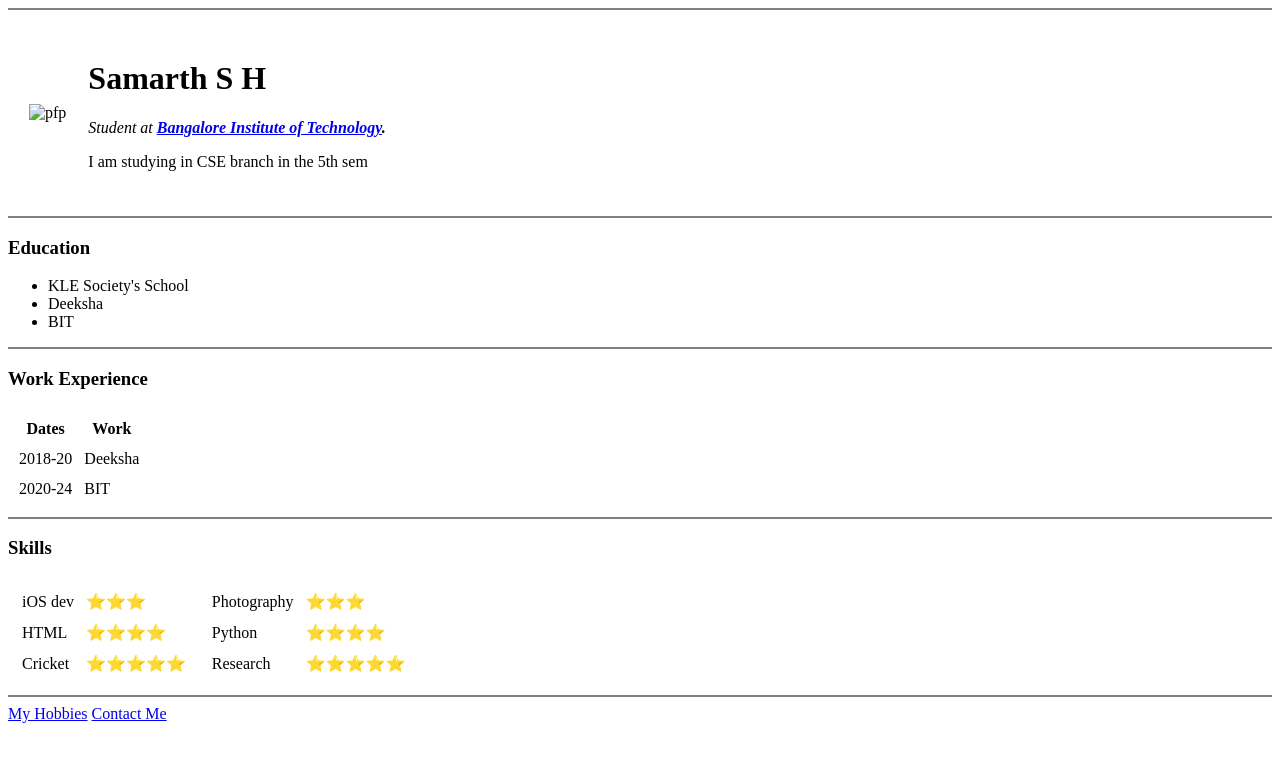
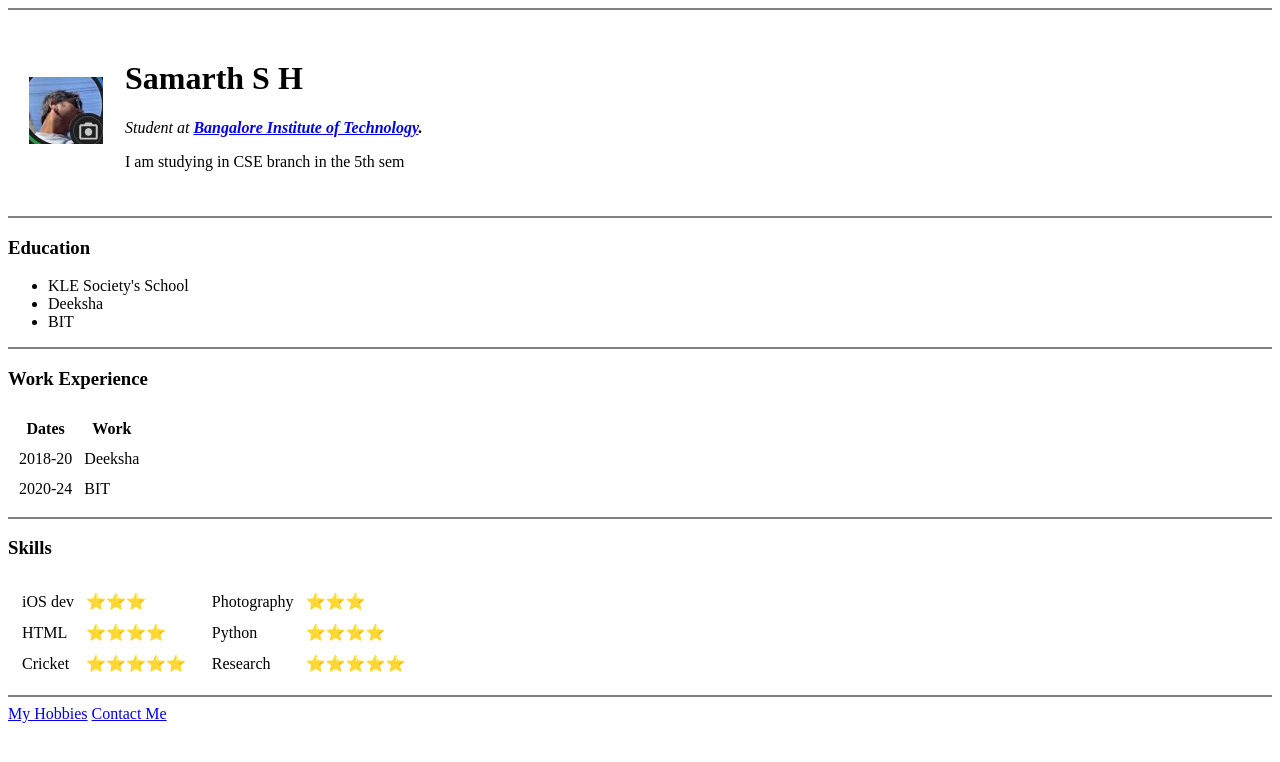
Before and after one commit to samarth-32/CV, a plain HTML site: page index.html in a window 1280 px wide. Drawn offline with Linux system fonts and the light colour scheme.

Commit message:
updated img src

```diff
--- a/index.html
+++ b/index.html
@@ -8,7 +8,7 @@
     <body>
         <table cellspacing = "20"><!--to include data next to pfp-->
             <tr>
-                <td> <img src="sam.jpg" alt="pfp"></td>
+                <td> <img src="images/sam.jpg" alt="pfp"></td>
                 <td>
                     <h1>Samarth S H</h1>
         <p><em>Student at <strong><a href="https://bit-bangalore.edu.in/">Bangalore Institute of Technology</a>.</strong></em>
```
